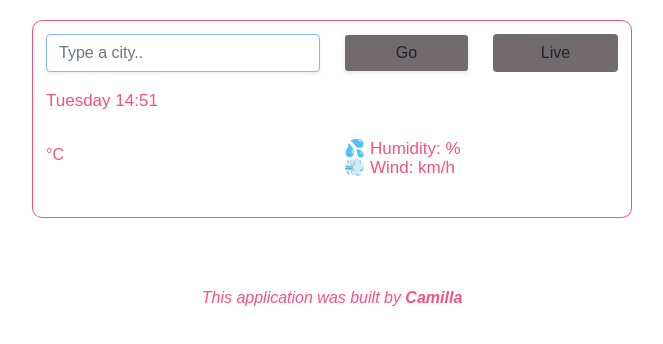
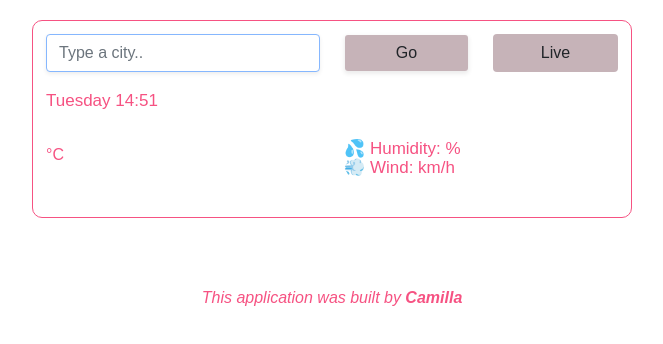
Before and after one commit to camillasahlin/my-awesome-app, a plain HTML site: page index.html in a window 1280 px wide. Shown: the whole page, without its empty margins (308-971 px from the left). Drawn offline with nearby package versions, Linux system fonts and the light colour scheme; no server answers.

Commit message:
Buttons color amended in CSS

```diff
--- a/style.css
+++ b/style.css
@@ -62,5 +62,5 @@ p {
 }
 
 .btn-white {
-    background-color: #726b6d;
+    background-color: #c6b3b8;
 }
```
